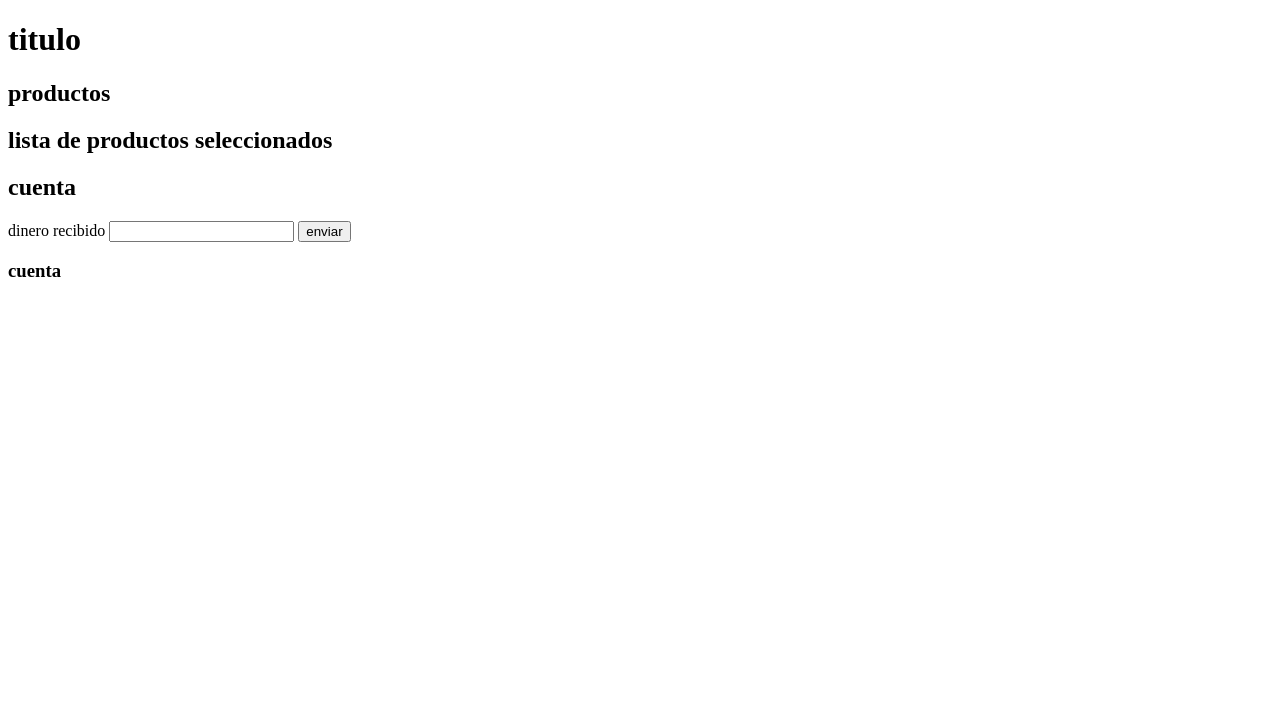
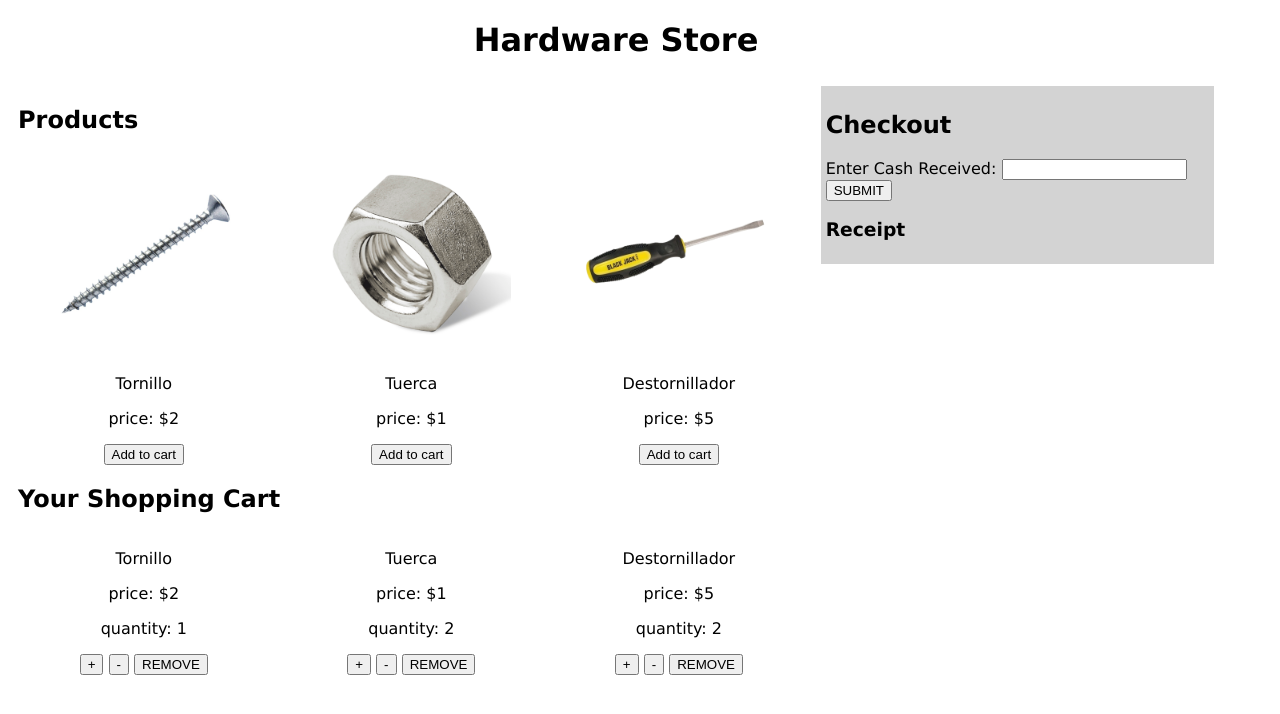
Before and after one commit to visojulian/CarritoJavascript, a plain HTML site: page index.html in a window 1280 px wide. Drawn offline with Linux system fonts and the light colour scheme.

Commit message:
Add products to HTML. Add styles

```diff
--- a/index.html
+++ b/index.html
@@ -1,36 +1,39 @@
 <!DOCTYPE html>
 <html lang="en">
 <head>
+    <link rel="stylesheet" href="styles/styles.css">
     <meta charset="UTF-8">
     <meta http-equiv="X-UA-Compatible" content="IE=edge">
     <meta name="viewport" content="width=device-width, initial-scale=1.0">
-    <title>titulo</title>
+    <title>Hardware Store</title>
     <link rel="preconnect" href="https://fonts.googleapis.com">
     <link rel="preconnect" href="https://fonts.gstatic.com" crossorigin>
     <link href="https://fonts.googleapis.com/css2?family=Montserrat:wght@200;600&display=swap" rel="stylesheet">
 </head>
 <body>
     <div class="shopping-cart">
-        <h1>titulo</h1>
+        <h1>Hardware Store</h1>
         <div class="currency-selector"></div>
         <div class="cart-container">
             <div class="products-container">
-                <h2>productos</h2>
-                <div class="products"></div>
-                <h2>lista de productos seleccionados</h2>
+                <h2>Products</h2>
+                <div class="products" id="products">
+                </div>
+                <h2>Your Shopping Cart</h2>
                 <div class="empty-btn"></div>
-                <div class="cart"></div>
+                <div class="cart" id="cart">
+                </div>
             </div>
             <div class="checkout-container">
-                <h2>cuenta</h2>
+                <h2>Checkout</h2>
                 <div class="checkout">
                     <div class="cart-total"></div>
                     <form>
-                        <label>dinero recibido</label>
+                        <label>Enter Cash Received:</label>
                         <input class="received" type="text">
-                        <button class="pay">enviar</button>
+                        <button class="pay">SUBMIT</button>
                     </form>
-                    <h3>cuenta</h3>
+                    <h3>Receipt</h3>
                     <div class="pay-summary"></div>
                 </div>
             </div>
--- a/scripts/main.js
+++ b/scripts/main.js
@@ -16,7 +16,7 @@ let data = [
         price: 1,
         quantity: 0,
         productId: 2,
-        image: "./images/tuerca.jpg"
+        image: "./images/tuerca.jfif"
     },
 
     {
@@ -96,15 +96,55 @@ function pay (amount){
 
 
 
+// probar funciones
 
-// addProductToCart(1);
-// addProductToCart(2);
-// addProductToCart(3);
+addProductToCart(1);
+addProductToCart(2);
+addProductToCart(3);
+addProductToCart(2);
+increaseQuantity(3);
 
 
-// cartTotal()
 
 
-// console.log(cart);
-// console.log(cartTotal())
-// console.log(pay(5))
+
+
+
+
+
+
+
+// INSERTAR EN HTML
+
+
+function insertProducts (product){
+    const div = document.querySelector("#products");
+    div.insertAdjacentHTML(
+        "beforeend",
+        `<div class="product-item">
+        <img class="product-image" src=${product.image} alt=${product.image}>
+        <p class="product-text">${product.name}</p>
+        <p class="product-text">price: $${product.price}</p>
+        <button class="add-button" type="button">Add to cart</button>
+        </div>`
+    )
+}
+
+products.forEach((product)=>insertProducts(product));
+
+function insertCartProducts (product){
+    const div = document.querySelector("#cart");
+    div.insertAdjacentHTML(
+        "beforeend",
+        `<div class="cart-item">
+        <p class="product-name">${product.name}</p>
+        <p class="product-text">price: $${product.price}</p>
+        <p class="product-text">quantity: ${product.quantity}</p>
+        <button class="increase-button" type="button">+</button>
+        <button class="decrease-button" type="button">-</button>
+        <button class="remove-button" type="button">REMOVE</button>
+        </div>`
+    )
+}
+
+cart.forEach((product)=>insertCartProducts(product));
--- /dev/null
+++ b/styles/styles.css
@@ -0,0 +1,51 @@
+body{
+    font-family: 'Lucida Sans', 'Lucida Sans Regular', 'Lucida Grande', 'Lucida Sans Unicode', Geneva, Verdana, sans-serif;    width: 95%;
+
+}
+
+.shopping-cart h1 {
+    text-align: center;
+}
+
+.cart-container{
+    margin: 5px;
+    padding: 5px;
+    display: grid;
+    grid-template-columns: 2fr 1fr;
+    grid-gap: 1rem;
+    justify-content: center;
+    align-items: flex-start;
+}
+
+.checkout-container{
+    background-color: lightgray;
+    padding: 5px;
+}
+
+.products{
+    display: grid;
+    grid-template-columns: repeat(3, 1fr);
+    grid-gap: 1rem;
+    align-items: center;
+    justify-content: center;
+    text-align: center;
+}
+
+.cart{
+    display: grid;
+    grid-template-columns: repeat(3, 1fr);
+    grid-gap: 1rem;
+    align-items: center;
+    justify-content: center;
+    text-align: center;
+}
+
+
+
+.products img{
+    width: 200px;
+}
+
+.cart img{
+    width: 200px;
+}
```
